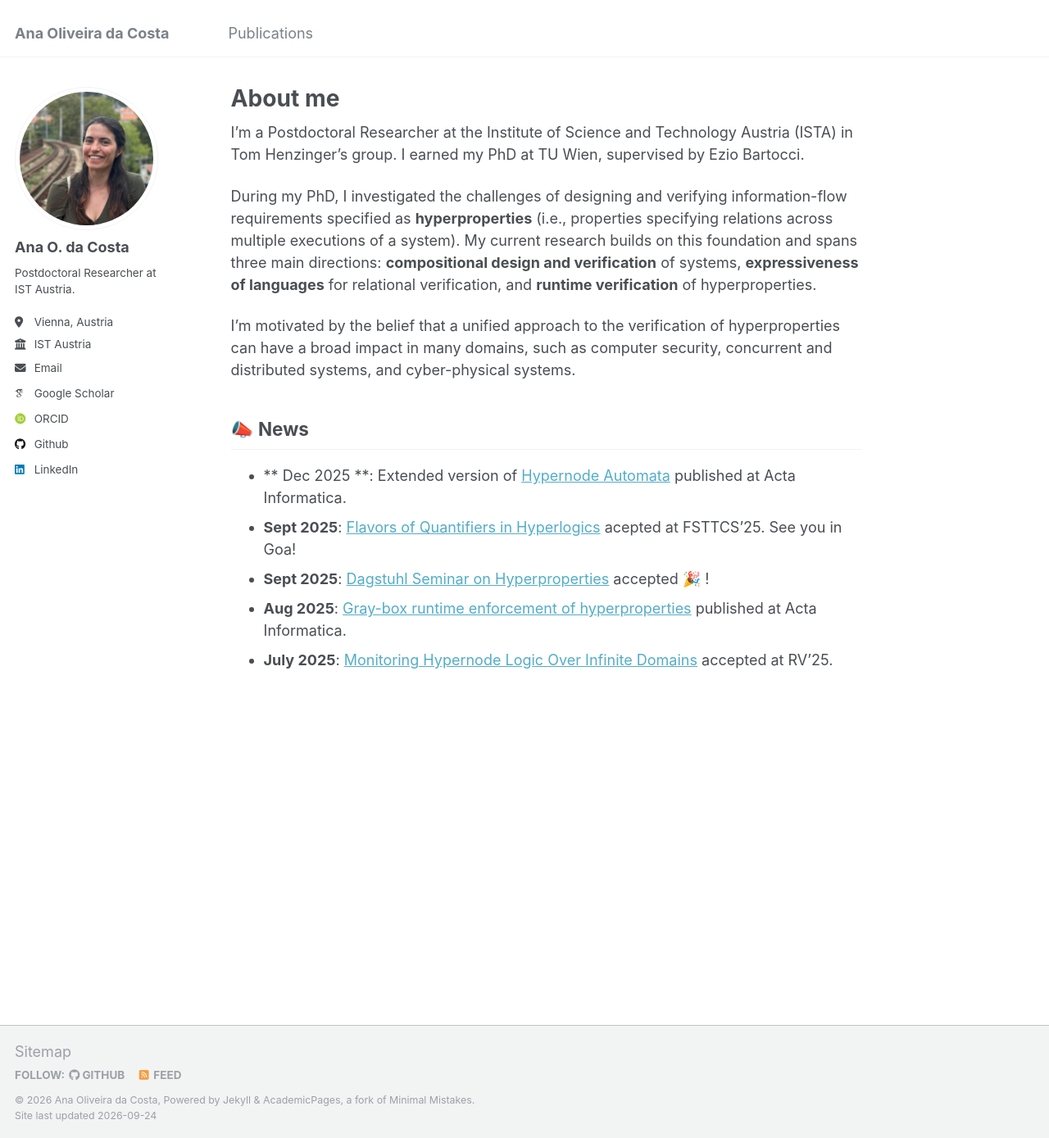
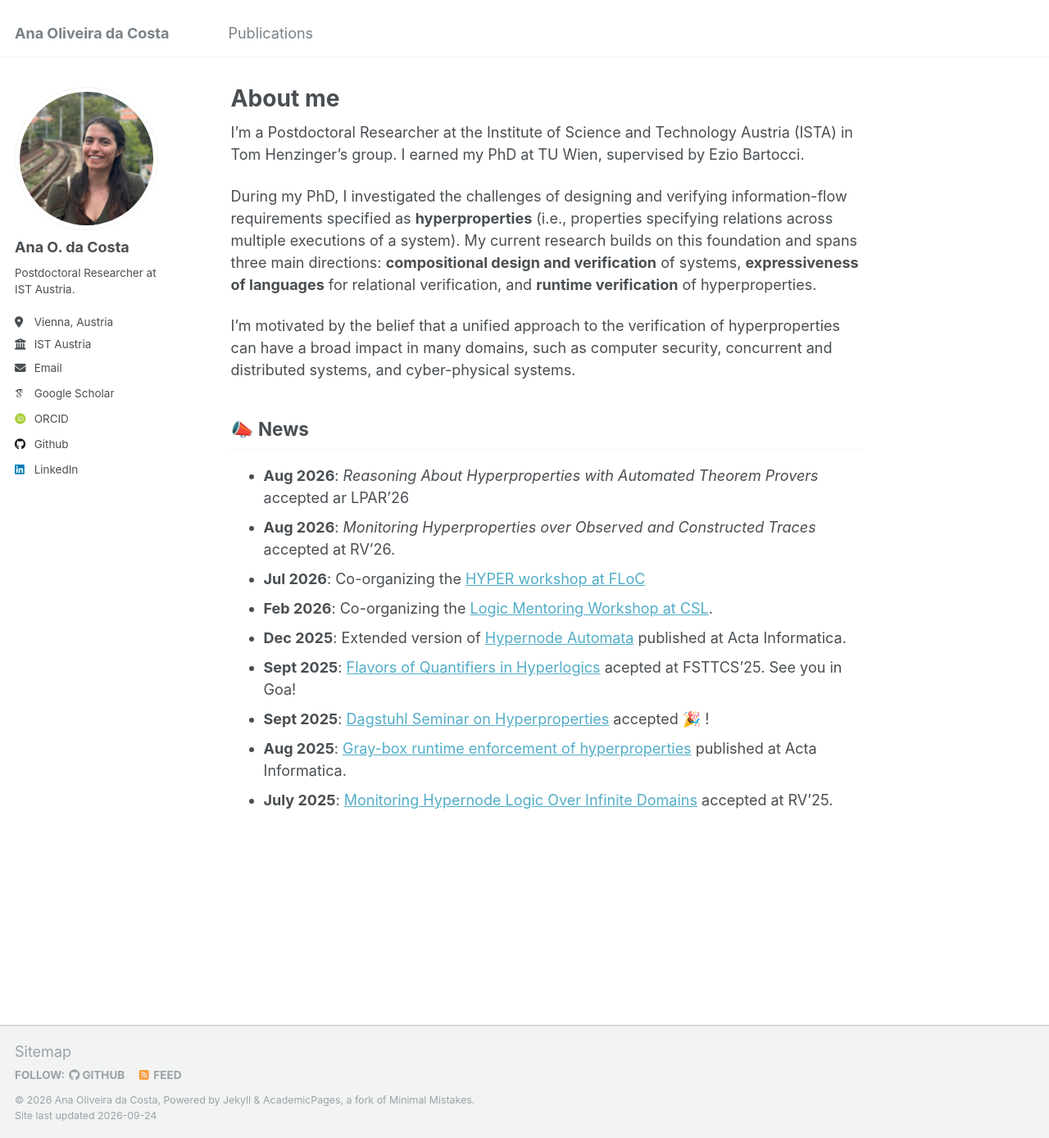
Before and after one commit to anaolicosta/anaolicosta.github.io, a Jekyll site: the page built from _pages/about.md, in a window 1280 px wide and 1389 px high. Shown: the whole window at 82% size. Built offline with Jekyll 4.4.1, drawn with Linux system fonts in a browser that asks for light colours; some web fonts are replaced.

Commit message:
Update news.

```diff
--- a/_pages/about.md
+++ b/_pages/about.md
@@ -16,7 +16,11 @@ I’m motivated by the belief that a unified approach to the verification of hyp
 
 
 ## 📣 News
-* ** Dec 2025 **: Extended version of [Hypernode Automata](https://doi.org/10.4230/LIPIcs.FSTTCS.2025.20) published at Acta Informatica.
+* **Aug 2026**: *Reasoning About Hyperproperties with Automated Theorem Provers* accepted ar LPAR'26
+* **Aug 2026**: *Monitoring Hyperproperties over Observed and Constructed Traces* accepted at RV'26.
+* **Jul 2026**: Co-organizing the [HYPER workshop at FLoC](https://hyperworkshop26.cispa.io/)
+* **Feb 2026**: Co-organizing the [Logic Mentoring Workshop at CSL](https://logic-mentoring-workshop.github.io/csl26/).
+* **Dec 2025**: Extended version of [Hypernode Automata](https://doi.org/10.4230/LIPIcs.FSTTCS.2025.20) published at Acta Informatica.
 * **Sept 2025**: [Flavors of Quantifiers in Hyperlogics](https://doi.org/10.4230/LIPIcs.FSTTCS.2025.20) acepted at FSTTCS'25. See you in Goa!
 * **Sept 2025**: [Dagstuhl Seminar on Hyperproperties](https://www.dagstuhl.de/en/seminars/seminar-calendar/seminar-details/27101) accepted 🎉 !
 * **Aug 2025**: [Gray-box runtime enforcement of hyperproperties](https://doi.org/10.1007/s00236-025-00502-1) published at Acta Informatica.
```
